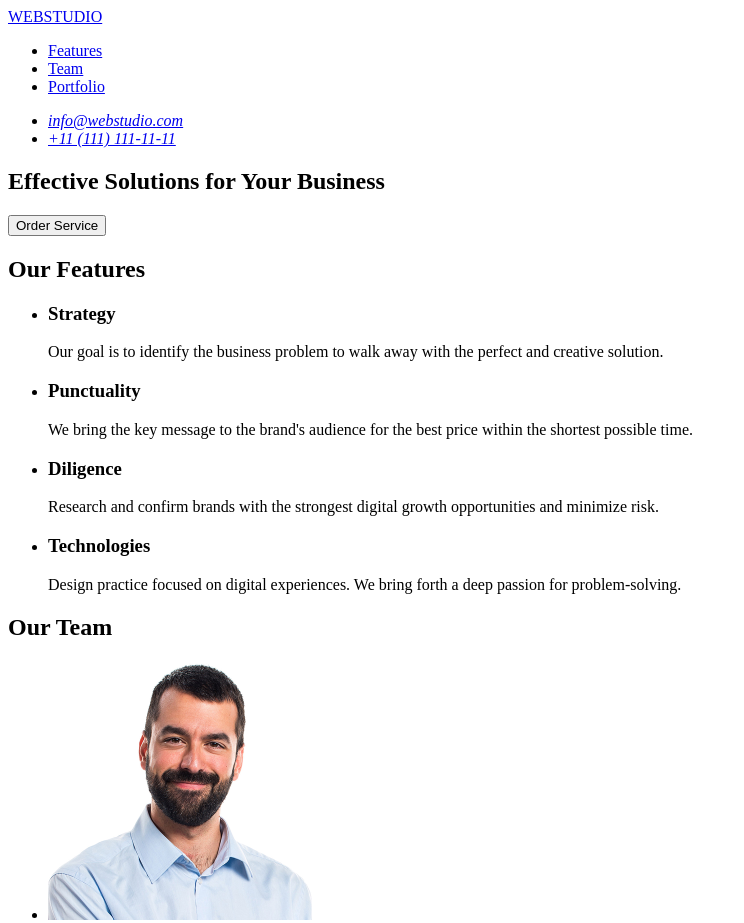
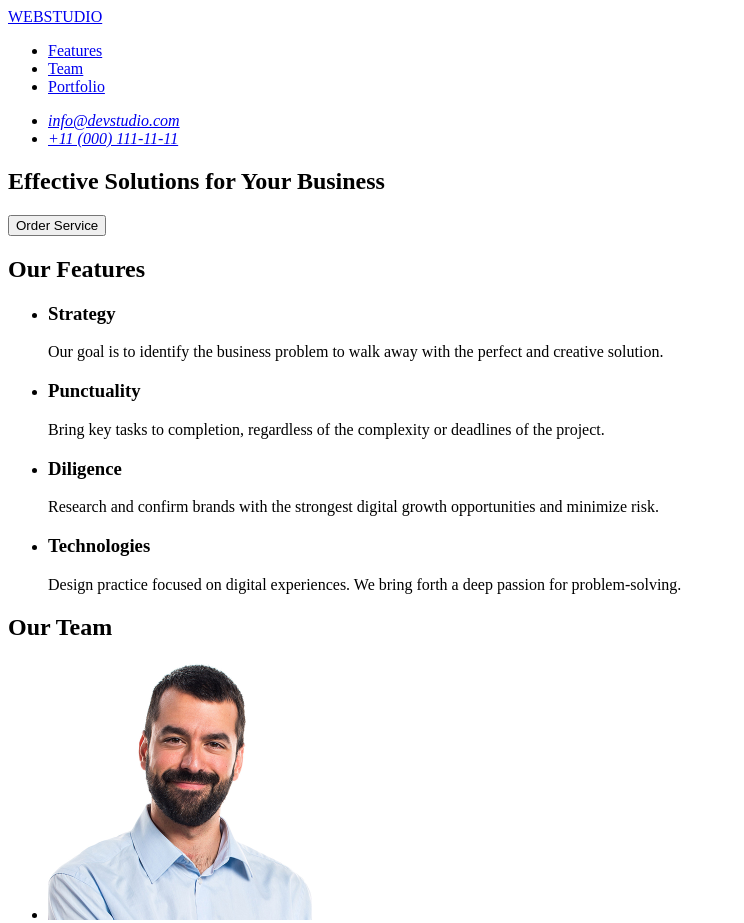
Before and after one commit to osipenkovlad-cpu/goit-markup-hw-01, a plain HTML site: page index.html in a window 1280 px wide. Shown: the top 923 px of the page, without its empty margins (0-744 px from the left). Drawn offline with Linux system fonts and the light colour scheme.

Commit message:
Fix header contacts and features text

```diff
--- a/index.html
+++ b/index.html
@@ -21,10 +21,10 @@
       <address>
         <ul>
           <li>
-            <a href="mailto:info@webstudio.com">info@webstudio.com</a>
+            <a href="mailto:info@devstudio.com">info@devstudio.com</a>
           </li>
           <li>
-            <a href="tel:+11111111111">+11 (111) 111-11-11</a>
+            <a href="tel:+110001111111">+11 (000) 111-11-11</a>
           </li>
         </ul>
       </address>
@@ -51,8 +51,8 @@
           <li>
             <h3>Punctuality</h3>
             <p>
-              We bring the key message to the brand's audience for the best
-              price within the shortest possible time.
+              Bring key tasks to completion, regardless of the complexity or
+              deadlines of the project.
             </p>
           </li>
 
```
